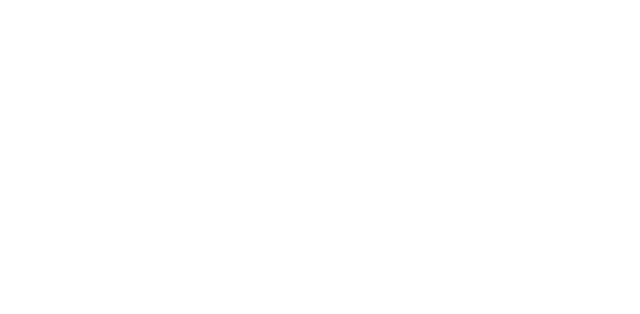
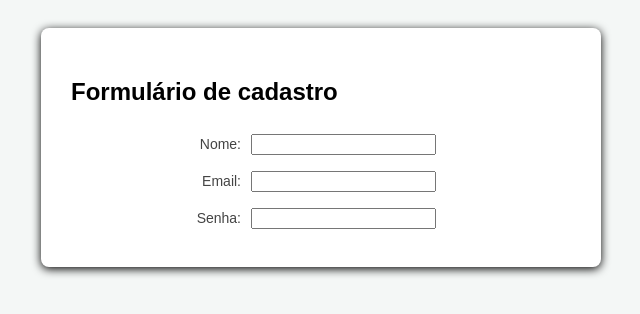
Before and after one commit to izaluh/Forms, a plain HTML site: page index.html in a window 1280 px wide. Shown: the whole page, without its empty margins (319-959 px from the left). Drawn offline with Linux system fonts and the light colour scheme.

Commit message:
Versão 2 - Início

```diff
--- a/index.html
+++ b/index.html
@@ -5,7 +5,55 @@
     <meta name="viewport" content="width=device-width, initial-scale=1.0">
     <title>Formulário</title>
 </head>
+<style>
+    body{
+        font-family: sans-serif;
+        background-color: #f4f7f6;
+        display: flex;
+        justify-content: center;
+        padding: 20px;
+    }
+    table{
+        width: 100%;
+        border-collapse: collapse;
+    }
+    td{
+        padding: 8px 5px;
+        color:  #444;
+        font-size: 14px;
+    }
+    .label-col{
+        text-align: right;
+        width: 35%;
+    }
+    .form-inicial{
+        background-color: white;
+        padding: 30px;
+        border-radius: 8px;
+        box-shadow: 0 2px 10px rgba(0, 0, 0, 1);
+        width: 500px;
+    }
+
+</style>
 <body>
-
+       <div class="form-inicial">
+        <h2>Formulário de cadastro</h2>
+        <form>
+            <table>
+                <tr>
+                    <td class="label-col">Nome:</td>
+                    <td><input type="text" name="nome"></td>
+                </tr>
+                <tr>
+                    <td class="label-col">Email:</td>
+                    <td><input type="email" name="email"></td>
+                </tr>
+                <tr>
+                    <td class="label-col">Senha:</td>
+                    <td><input type="password" name="senha"></td>
+                </tr>
+            </table>
+        </form>
+    </div>
 </body>
 </html>
```
